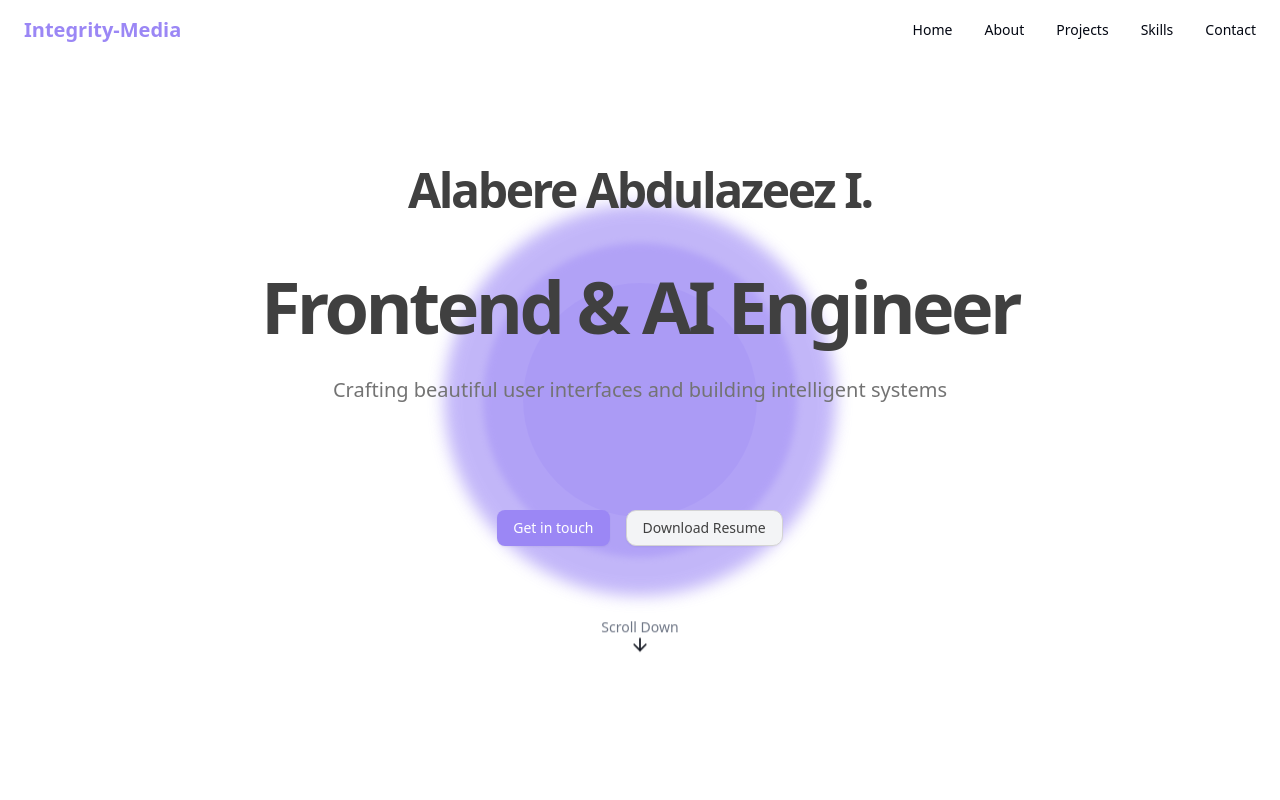
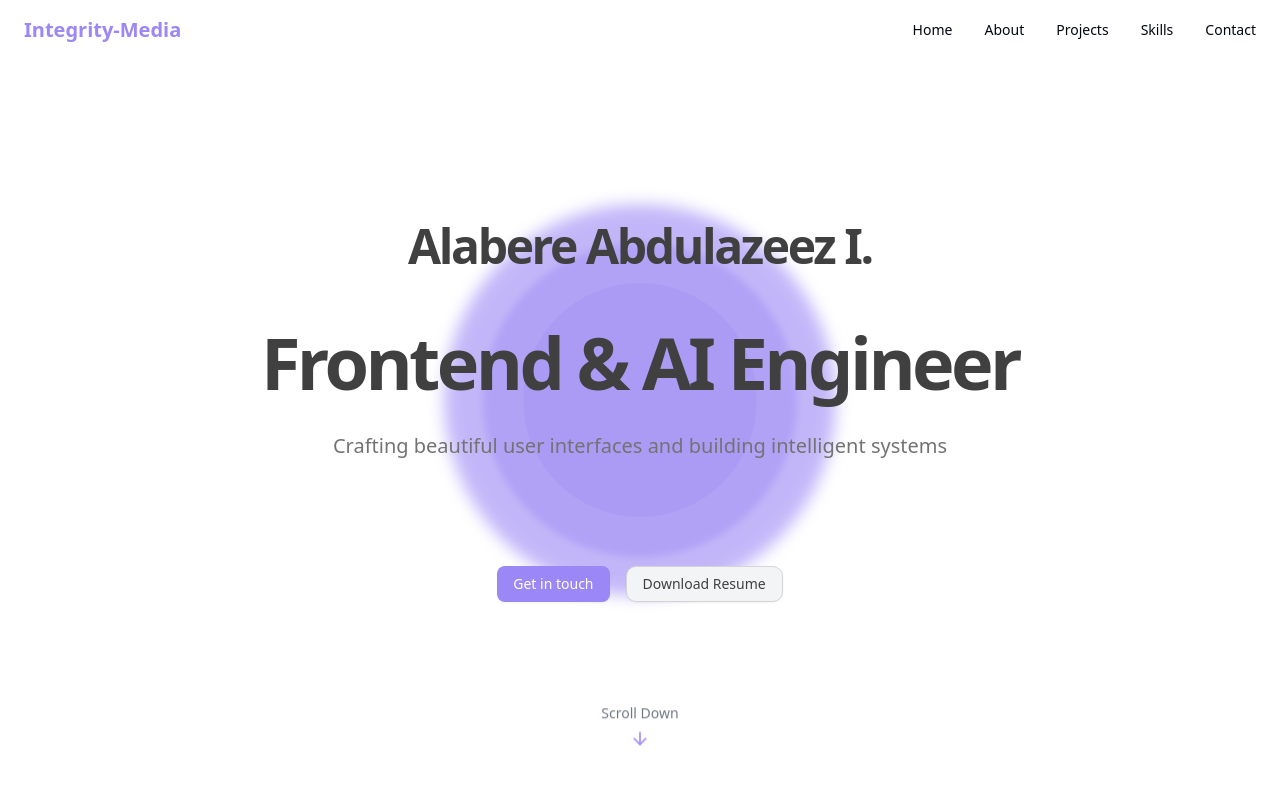
Before and after one commit to Alabere-coder/integritymedia, a Next.js app: page / in a window 1280 px wide. Shown: the top 800 px of the page. Built offline with nearby package versions, Linux system fonts and the light colour scheme.

Commit message:
fixing hero section

```diff
--- a/components/header.tsx
+++ b/components/header.tsx
@@ -134,7 +134,7 @@ const Header = () => {
       </motion.div>
 
       <motion.div
-        className="pt-8"
+        className="pt-8 absolute bottom-6 md:bottom-12 w-fit"
         initial={{ opacity: 0, y: -20 }}
         animate={{ opacity: 1, y: 0 }}
         transition={{
@@ -145,9 +145,12 @@ const Header = () => {
           repeatDelay: 0.5,
         }}
       >
-        <Link href="#about" className="flex flex-col items-center text-sm">
+        <Link
+          href="#about"
+          className="flex flex-col items-center text-sm gap-2"
+        >
           <span className=" text-muted-foreground">Scroll Down</span>
-          <ArrowDown size={20} className="animate-bounce" />
+          <ArrowDown size={20} className="animate-bounce text-[#9b87f5]" />
         </Link>
       </motion.div>
     </div>
```
